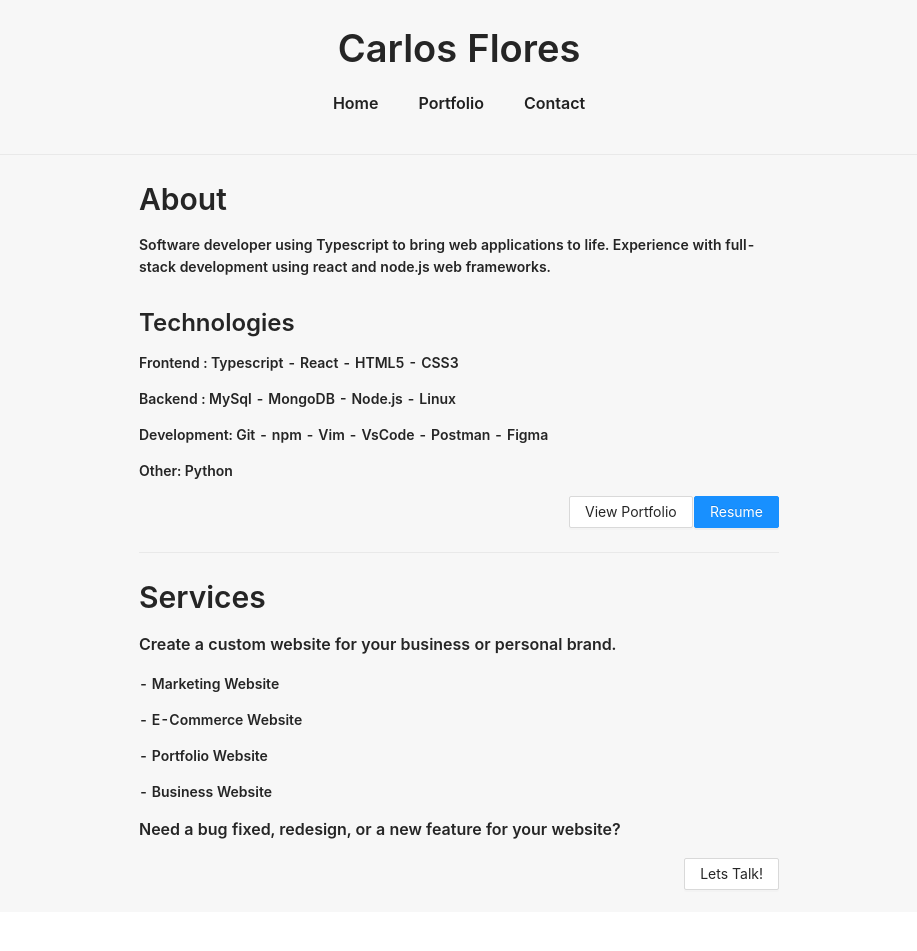
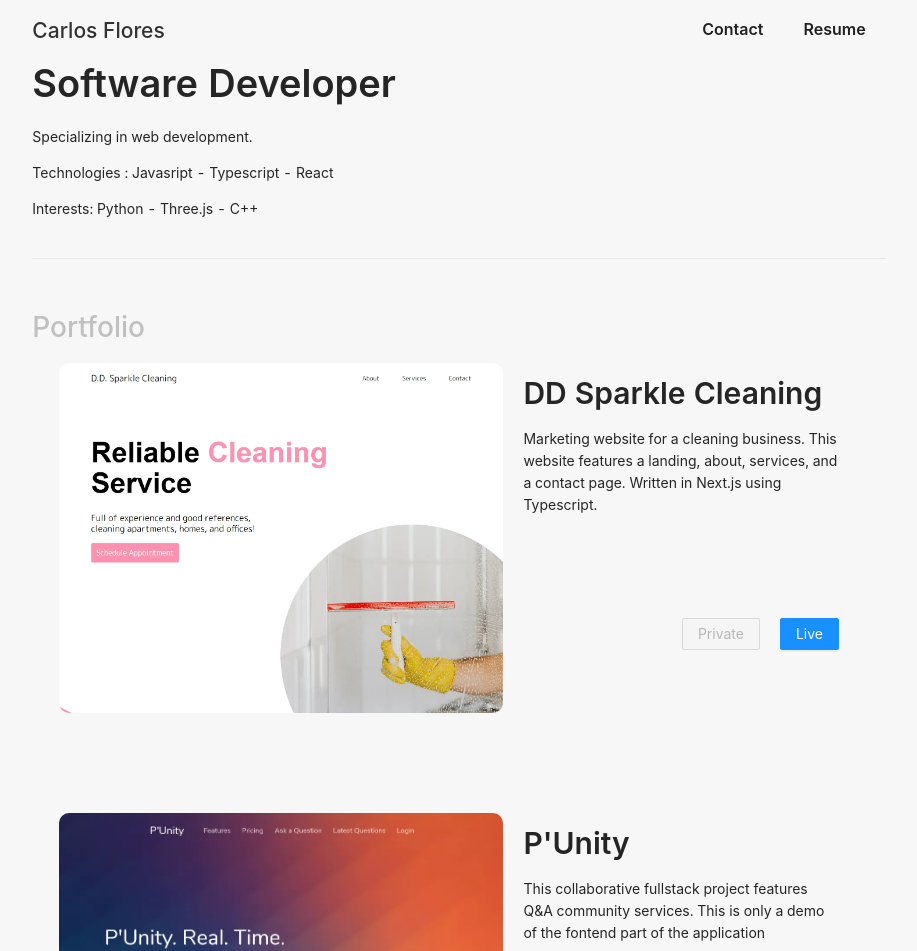
Before and after one commit to Carlos460/personal-website, a Next.js app: page / in a window 1280 px wide. Shown: the top 951 px of the page, without its empty margins (181-1098 px from the left). Before the commit the page ends 912 px from the top, so only its background shows below. Built offline with nearby package versions, Linux system fonts and the light colour scheme.

Commit message:
Move every page to the home page to make a one page website

```diff
--- a/pages/contact.tsx
+++ b/_includes/Contact/index.tsx
@@ -1,5 +1,4 @@
 // Import Next
-import { NextPage } from 'next';
 import Head from 'next/head';
 import { useState } from 'react';
 
@@ -11,22 +10,12 @@ import Navbar from '@includes/Navbar';
 import Header from '@includes/Header';
 
 // Antd Components
-import {
-  Row,
-  Col,
-  Typography,
-  Divider,
-  Form,
-  Input,
-  Button,
-  message,
-} from 'antd';
+import { Row, Col, Form, Input, Button, message } from 'antd';
 const { TextArea } = Input;
-const { Title } = Typography;
 
 const messageKey = 'updatable';
 
-const Contact: NextPage = () => {
+const Contact = () => {
   const [isContactTimeout, setIsContactTimeout] = useState(false);
 
   const timeoutContact = () => {
@@ -78,23 +67,12 @@ const Contact: NextPage = () => {
 
   return (
     <>
-      <Head>
-        <title>Contact</title>
-        <meta name="description" content="Project List" />
-        <link rel="icon" href="/favicon.ico" />
-      </Head>
-      <main>
-        <Header>
-          <Title>Carlos Flores</Title>
-        </Header>
+      <div id="contact">
+        <br />
+
         <Row justify="center">
-          <Col span={24}>
-            <Navbar />
-          </Col>
-        </Row>
-        <Divider />
-        <Row justify="center">
-          <Col xs={20} sm={16} lg={12} xxl={8}>
+          <Col xs={24} sm={20} lg={14} xxl={12}>
+            <h1>Lets talk!</h1>
             <Form name="form" autoComplete="off" onFinish={sendEmail}>
               <Form.Item
                 name={'name'}
@@ -127,7 +105,7 @@ const Contact: NextPage = () => {
           </Col>
         </Row>
         <br />
-      </main>
+      </div>
     </>
   );
 };
--- a/_includes/Navbar/index.tsx
+++ b/_includes/Navbar/index.tsx
@@ -4,23 +4,23 @@ import * as S from './styled';
 
 const Navbar = () => {
   return (
+    <S.Container>
+      <S.Name>
+        <h2>Carlos Flores</h2>
+      </S.Name>
       <S.List>
         <S.Item>
-        <Link href="/">
-          <a>Home</a>
+          <Link href="/#contact">
+            <a>Contact</a>
           </Link>
         </S.Item>
         <S.Item>
-        <Link href="/portfolio">
-          <a>Portfolio</a>
-        </Link>
-      </S.Item>
-      <S.Item>
-        <Link href="/contact">
-          <a>Contact</a>
+          <Link href="/resume">
+            <a target={`_blank`}>Resume</a>
           </Link>
         </S.Item>
       </S.List>
+    </S.Container>
   );
 };
 
--- a/_includes/Navbar/styled.ts
+++ b/_includes/Navbar/styled.ts
@@ -1,11 +1,25 @@
 import styled from 'styled-components';
+
+export const Container = styled.div`
+  width: 100%;
+  height: 60px;
+  display: felx;
+  justify-content: space-between;
+`;
+
+export const Name = styled.div`
+  margin: auto 0px;
+  & > h2 {
+    color: rgb(50, 50, 50);
+    margin: 0px;
+  }
+`;
 
 export const List = styled.ul`
   display: flex;
   justify-content: center;
 
-  height: 100%;
-  width: 100%;
+  margin: auto 0px;
   list-style: none;
 `;
 
--- a/_includes/Project/index.tsx
+++ b/_includes/Project/index.tsx
@@ -18,10 +18,10 @@ const Project = (props: IProjectProps) => {
   return (
     <S.Wrapper>
       <S.Container>
-        <S.Image src={`${props.imageSrc}`} alt={`${props.imageAlt}`} />
+        <S.Image imgSrc={`${props.imageSrc}`}/>
         <S.Content>
           <S.TitleRow>
-            <Title level={3}>{props.title}</Title>
+            <Title level={2}>{props.title}</Title>
           </S.TitleRow>
           <S.DescriptionRow>
             <Paragraph>{props.description}</Paragraph>
--- a/_includes/Project/styles.ts
+++ b/_includes/Project/styles.ts
@@ -4,46 +4,61 @@ export const Wrapper = styled.div`
   width: 100%;
   display: flex;
   justify-content: center;
+  margin: 5px 0px 100px;
 `;
 
 export const Container = styled.div`
-  width: 700px;
-
+  width: 800px;
   display: flex;
   flex-direction: row;
-  box-shadow: rgba(0, 0, 0, 0.24) 0px 3px 5px;
   transition: transform 0.3s ease, box-shadow 0.3s ease;
-  &:hover {
-    transform: translate(0px, -2px);
-    box-shadow: rgba(0, 0, 0, 0.24) 0px 10px 15px;
-  }
   @media (max-width: 750px) {
-    width: 350px;
-
+    width: 100%;
     flex-direction: column;
   }
 `;
 
-export const Image = styled.img`
-  width: 50%;
-  height: 250px;
+interface ImageProps {
+  imgSrc: string;
+}
+
+export const Image = styled.div<ImageProps>`
+  background-image: url(${props => props.imgSrc});
+  background-position: center;
+  background-size: cover;
+
+  width: 500px;
+  height: 350px;
+  border-radius: 10px;
   @media (max-width: 750px) {
+    max-width: none;
+    max-height: none;
     width: 100%;
+    height: 400px;
+  }
+  @media (max-width: 675px) {
+    height: 375px;
+  }
+  @media (max-width: 400px) {
+    width: 100%;
+    height: 350px;
   }
 `;
 
 export const Content = styled.div`
+  display: flex;
+  flex-direction: column;
+
   width: 50%;
-  height: 250px;
+  height: 300px;
   @media (max-width: 750px) {
     width: 100%;
-    height: 275px;
+    height: 220px;
   }
 `;
 
 export const TitleRow = styled.div`
   padding: 10px 20px 0px;
-  height: 50px;
   @media (max-width: 750px) {
     padding: 15px 20px 0px;
   }
@@ -51,10 +66,8 @@ export const TitleRow = styled.div`
 
 export const DescriptionRow = styled.div`
   padding: 0px 20px;
-  height: 150px;
   overflow-y: auto;
   @media (max-width: 750px) {
-    height: 175px;
     padding: 5px 20px;
   }
 `;
@@ -63,6 +76,7 @@ export const ButtonRow = styled.div`
   width: 100%;
   height: 50px;
 
+  margin: auto 0px 0px;
   display: flex;
   justify-content: right;
   & > button {
--- a/pages/index.tsx
+++ b/pages/index.tsx
@@ -4,109 +4,75 @@ import Head from 'next/head';
 import Link from 'next/link';
 
 // Custom Components
-import Header from '@includes/Header';
 import Navbar from '@includes/Navbar';
+import Project from '@includes/Project';
 
 // AntD Components
 import { Row, Col, Typography, Divider, Button } from 'antd';
+import Contact from '@includes/Contact';
 const { Title, Paragraph } = Typography;
 
 const Home: NextPage = () => {
   return (
     <div>
       <Head>
-        <title>Carlos Flores</title>
+        <title>Portfolio Website</title>
         <meta name="description" content="Generated by create next app" />
         <link rel="icon" href="/favicon.ico" />
       </Head>
-
       <main>
-        <Header>
-          <Title>Carlos Flores</Title>
-        </Header>
         <Row justify="center">
-          <Col span={24}>
+          <Col xs={20} sm={18} lg={16} xxl={10}>
             <Navbar />
           </Col>
         </Row>
-        <Divider />
         <Row justify="center">
-          <Col xs={20} sm={16} lg={12} xxl={8}>
-            <Title level={2}>About</Title>
-            <Paragraph strong={true}>
-              Software developer using Typescript to bring web applications to
-              life. Experience with full-stack development using react and
-              node.js web frameworks.
+          <Col xs={20} sm={18} lg={16} xxl={10}>
+            <Title level={1}>Software Developer</Title>
+            <Paragraph>
+            Specializing in web development.
             </Paragraph>
-            <Title level={3}>Technologies</Title>
-            <Paragraph strong={true}>
-              Frontend : Typescript - React - HTML5 - CSS3
-            </Paragraph>
-            <Paragraph strong={true}>
-              Backend : MySql - MongoDB - Node.js - Linux
-            </Paragraph>
-            <Paragraph strong={true}>
-              Development: Git - npm - Vim - VsCode - Postman - Figma
-            </Paragraph>
-            <Paragraph strong={true}>Other: Python</Paragraph>
+            <Paragraph>Technologies : Javasript - Typescript - React</Paragraph>
+            <Paragraph>Interests: Python - Three.js - C++</Paragraph>
           </Col>
         </Row>
         <Row justify="center">
-          <Col xs={20} sm={16} lg={12} xxl={8} style={{ display: 'flex' }}>
-            <div
-              style={{
-                marginLeft: ' auto ',
-                width: '210px',
-                display: 'flex',
-                justifyContent: 'space-between',
-              }}
-            >
-              <Button>
-                <Link href={'/portfolio'}>
-                  <a>View Portfolio</a>
-                </Link>
-              </Button>
-              <Button type="primary">
-                <Link href={`/resume`}>
-                  <a target={`_blank`}>Resume</a>
-                </Link>
-              </Button>
-            </div>
+          <Col xs={20} sm={18} lg={16} xxl={10}>
+            <Divider />
+          </Col>
+        </Row>
+        <br />
+        <Row justify="center">
+          <Col xs={20} sm={18} lg={16} xxl={10}>
+            <h1 style={{ color: '#c0c0c0' }}>Portfolio</h1>
+            <Project
+              imageAlt={`DD Sparkle Cleaning website`}
+              demoLink={`https://ddsparklecleaning.com/`}
+              imageSrc={`project-img/ddscclip.webp`}
+              title={`DD Sparkle Cleaning`}
+              description={`
+            Marketing website for a cleaning business. This website features a landing, about, services, and
+            a contact page. Written in Next.js using Typescript.
+          `}
+            />
+            <Project
+              demoLink={`https://delicate-sfogliatella-00a164.netlify.app`}
+              githubLink={`https://github.com/Carlos460/punity-frontend-demo`}
+              imageAlt={`Project card for punity`}
+              imageSrc={`project-img/punity.webp`}
+              title={`P'Unity`}
+              description={`
+            This collaborative fullstack project features Q&A community services.
+            This is only a demo of the fontend part of the application
+            `}
+            />
           </Col>
         </Row>
         <Row justify="center">
-          <Col xs={20} sm={16} lg={12} xxl={8}>
+          <Col xs={20} sm={18} lg={16} xxl={10}>
             <Divider />
-          </Col>
-        </Row>
-        <Row justify="center">
-          <Col xs={20} sm={16} lg={12} xxl={8}>
-            <Title level={2}>Services</Title>
-            <Paragraph style={{ fontSize: '16px' }} strong={true}>
-              Create a custom website for your business or personal brand.
-            </Paragraph>
-            <Paragraph strong={true}> - Marketing Website</Paragraph>
-            <Paragraph strong={true}> - E-Commerce Website</Paragraph>
-            <Paragraph strong={true}> - Portfolio Website</Paragraph>
-            <Paragraph strong={true}> - Business Website</Paragraph>
-            <Paragraph style={{ fontSize: '16px' }} strong={true}>
-              Need a bug fixed, redesign, or a new feature for your website?
-            </Paragraph>
-          </Col>
-        </Row>
-        <Row justify="center">
-          <Col xs={20} sm={16} lg={12} xxl={8} style={{ display: 'flex' }}>
-            <div
-              style={{
-                marginLeft: ' auto ',
-              }}
-            >
-              <Button>
-                <Link href={'/contact'}>
-                  <a>Lets Talk!</a>
-                </Link>
-              </Button>
-            </div>
+            <h1 style={{ color: '#c0c0c0' }}>Contact</h1>
+            <Contact />
           </Col>
         </Row>
         <br />
--- a/styles/globals.css
+++ b/styles/globals.css
@@ -9,3 +9,7 @@ main {
   width: 100%;
   min-height: 100vh;
 }
+
+html {
+  scroll-behavior: smooth;
+}
```
Also changed, not shown: pages/portfolio.tsx (deleted, +0 -74 lines). Lines whose indentation alone changed are shown as unchanged.
